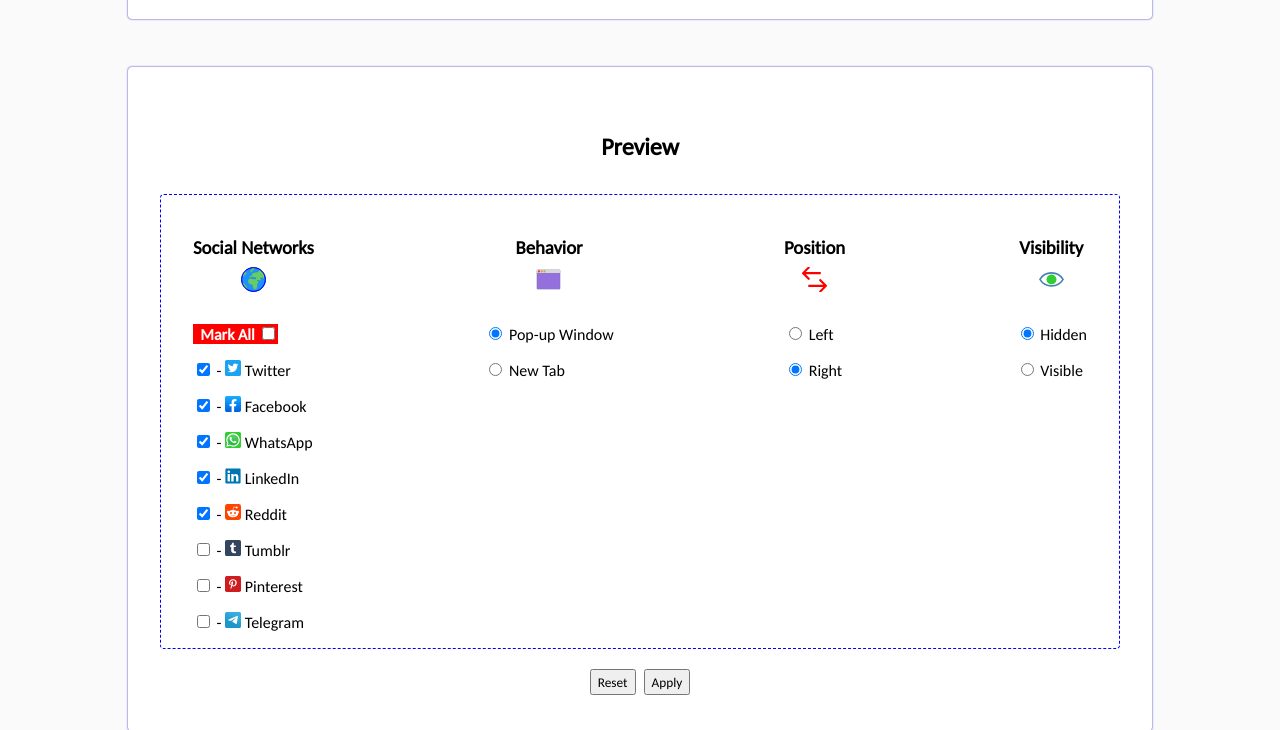
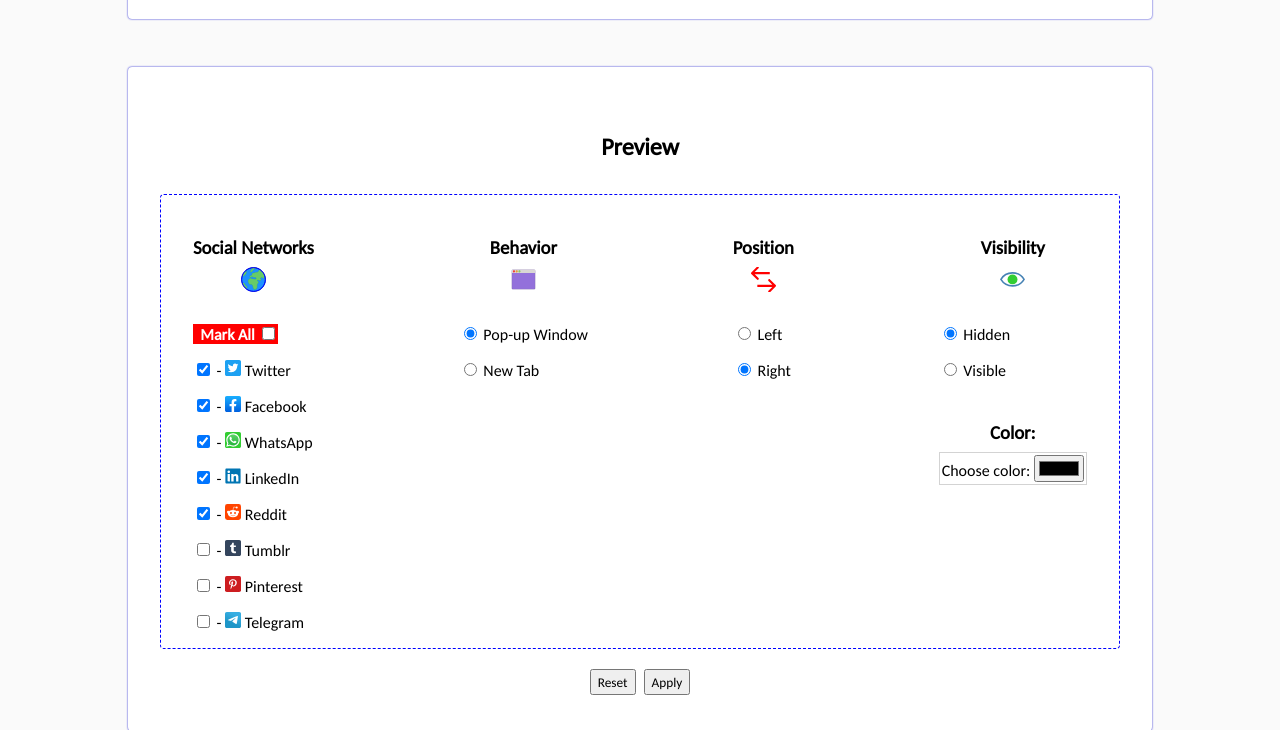
Before and after one commit to AstudilloJuanF/astudillojuanf.github.io, a PHP site: page /sharerbox/ in a window 1280 px wide. Shown: the part 1631-2361 px from the top of the page. Run offline with PHP 8.4, Linux system fonts and the light colour scheme.

Commit message:
Add color picker input for SharerBox webpage

```diff
--- a/sharerbox/css/styles.css
+++ b/sharerbox/css/styles.css
@@ -233,6 +233,12 @@ a{
 	margin: 2.5rem auto 0.5rem auto;
 }
 
+#color-picker-input-label{
+	display: block;
+	padding: 2px;
+	border: solid 1px lightgray;
+}
+
 #form-buttons-wrap{
 	display: flex;
 	flex-flow: row wrap;
--- a/sharerbox/index.html
+++ b/sharerbox/index.html
@@ -147,6 +147,9 @@
 								<img class="input-options-img" src="./icons/eye.svg">
 								<p><input class="visibility-radio-check" type="radio" name="visibility" value="hidden" checked> Hidden</p>
 								<p><input class="visibility-radio-check" type="radio" name="visibility" value="visible"> Visible</p>
+								<h3><label for="color-picker-input">Color:</label></h3>
+								<label id="color-picker-input-label" for="color-picker-input">Choose color: <input type="color" id="color-picker-input"></label>
+
 							</div>
 						</div>
 						<div id="form-buttons-wrap">
@@ -162,6 +165,7 @@
 						var behaviorRadioInput = document.getElementsByClassName('behavior-radio-check');
 						var positionRadioInput = document.getElementsByClassName('position-radio-check');
 						var visibilityRadioInput = document.getElementsByClassName('visibility-radio-check');
+						var colorInput = document.getElementById('color-picker-input');
 
 						var submit = document.getElementById('submit-button');
 
@@ -207,6 +211,7 @@
 							var behavior;
 							var position;
 							var visibility;
+							var color = colorInput.value;
 
 							for(var i = 0; i < checkArray.length; i++){
 								checkArray[i].checked ? sNetworksList = sNetworksList.concat(`${checkArray[i].value} `) : undefined;
@@ -218,7 +223,7 @@
 								visibilityRadioInput[i].checked ? visibility = visibilityRadioInput[i].value : undefined;
 							}
 							sharerboxIcons(sNetworksList);
-							sharerSetup(behavior, position, 'black', visibility);
+							sharerSetup(behavior, position, color, visibility);
 						}
 
 						var formButtonsIcons = document.getElementsByClassName('form-buttons-icon');
--- a/sharerbox/scripts/sharerbox.js
+++ b/sharerbox/scripts/sharerbox.js
@@ -313,7 +313,11 @@ function sharerboxIcons(socialNetworksList = 'facebook, twitter, whatsapp, reddi
 		transform: scale(1.07);
 	}
 
-	#send-email-button, #copy-link-icon{
+	#other-social-media-fig{
+		display: none;
+	}
+
+	#send-email-button, #copy-link-icon, #other-social-media-button{
 		background: white;
 	}
 
@@ -363,6 +367,12 @@ function sharerboxIcons(socialNetworksList = 'facebook, twitter, whatsapp, reddi
 		<div id="sharerbox-social-icons-box">
 			${socialHTMLIcons}
 		</div>
+		<!-- Additional social-media Button -->
+		<object class="extra-buttons-fig" id="other-social-media-fig">
+			<svg id="other-social-media-button" class="extra-buttons" enable-background="new 0 0 493.497 493.497" version="1.1" viewBox="0 0 493.5 493.5" xmlns="http://www.w3.org/2000/svg">
+				<path d="m224.25 79.25v145h-145v45h145v145h45v-145h145v-45h-145v-145h-45z" style="paint-order:markers fill stroke"/>
+			</svg>
+		</object>
 		<!--Send Email Button-->
 		<object class="extra-buttons-fig" id="send-email-button-fig">
 			<a class="sharerbox-socialmedia-link" id="send-email-link" title="Email">
@@ -440,6 +450,8 @@ function sharerSetup(behavior = 'popup', position = 'right', color = 'black', vi
 
 	var emailButtonLink = document.getElementById('send-email-link');
 	var copyLink = document.getElementById('copy-link-icon');
+
+	var otherSocialMedia = document.getElementById('other-social-media-fig');
 
 	var currentUrl = encodeURIComponent(document.URL);
 
@@ -560,6 +572,11 @@ function sharerSetup(behavior = 'popup', position = 'right', color = 'black', vi
 
 	copyLink.addEventListener('click', copyURL);
 
+	if(navigator.share){
+		otherSocialMedia.style.display = 'block';
+		otherSocialMedia.onclick = ()=> navigator.share(currentUrl, shareDescription);
+	}
+
 	// Sets the share icon color
 	color ? shareIcon.style.fill = color : undefined;
 
```
Lines whose indentation alone changed are shown as unchanged.
